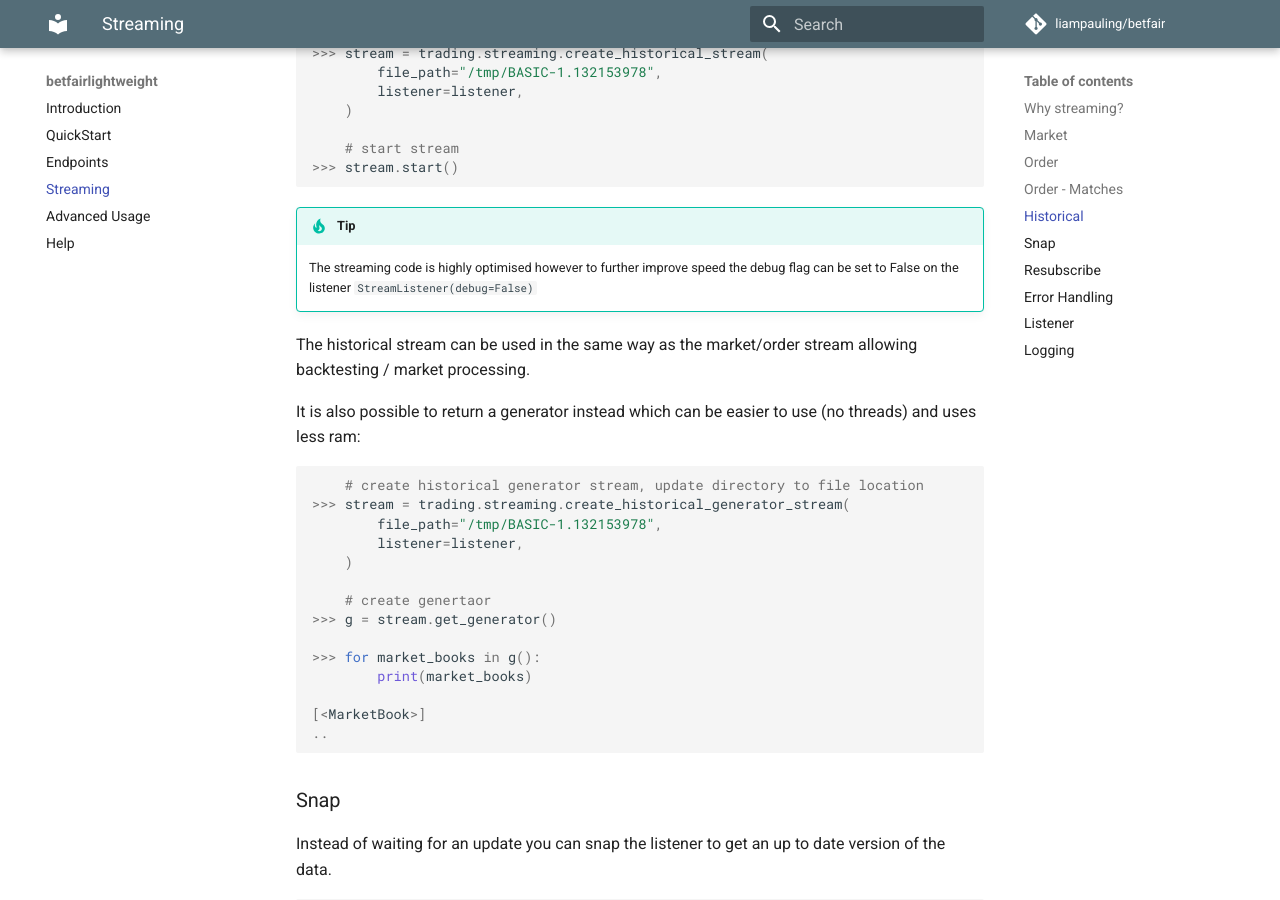
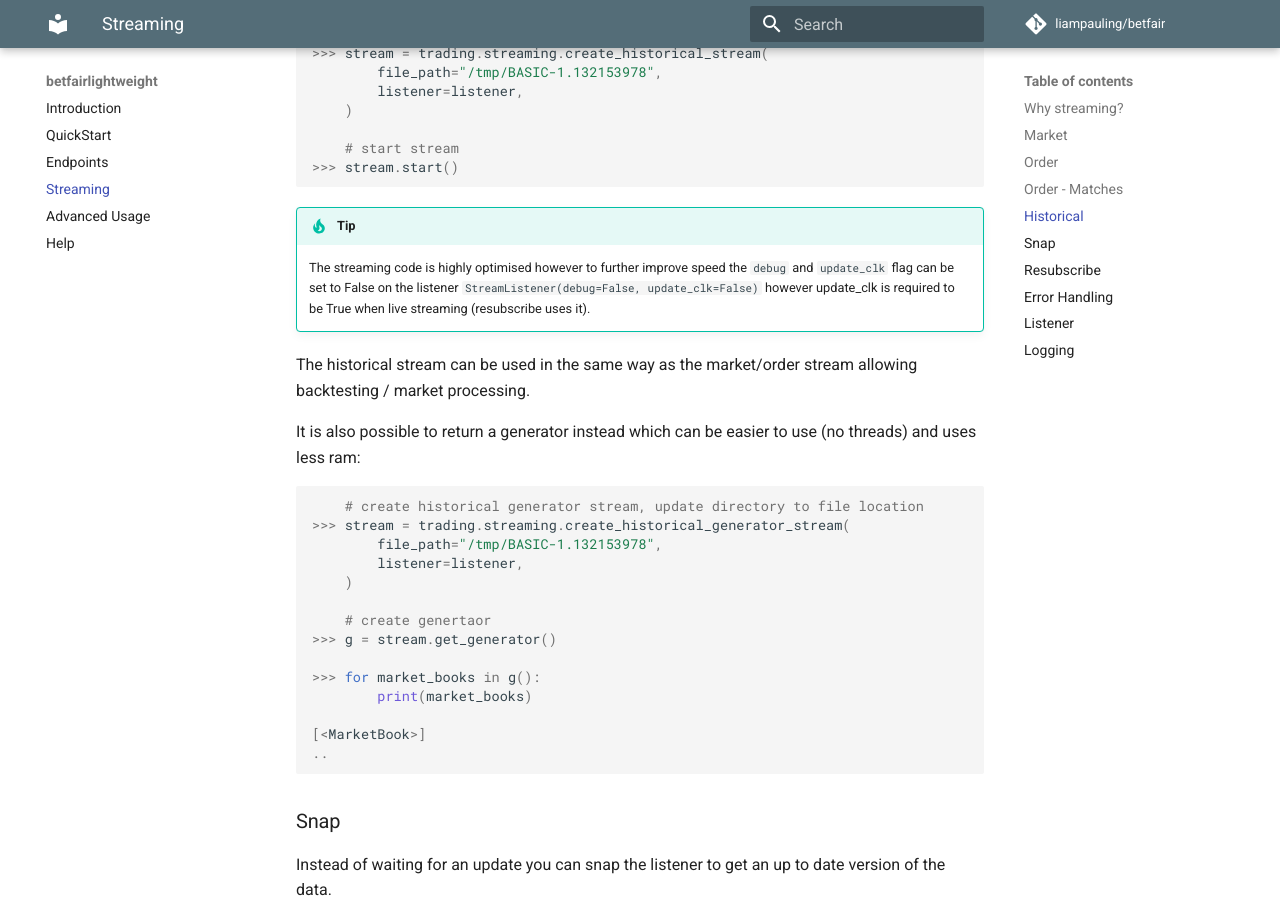
Before and after one commit to betcode-org/betfair, an MkDocs documentation site: the page built from docs/streaming.md, in a window 1280 px wide and 900 px high, scrolled down 3223 px. Built offline with MkDocs 1.6.1 and Material for MkDocs 9.7.7, drawn with Linux system fonts in a browser that asks for light colours; comment, search, counter and statistics services are not loaded.

Commit message:
docs update

````diff
--- a/docs/streaming.md
+++ b/docs/streaming.md
@@ -154,7 +154,7 @@ Betfairlightweight can also handle historical streaming data that has been purch
 ```
 
 !!! tip
-    The streaming code is highly optimised however to further improve speed the debug flag can be set to False on the listener `StreamListener(debug=False)`
+    The streaming code is highly optimised however to further improve speed the `debug` and `update_clk` flag can be set to False on the listener `StreamListener(debug=False, update_clk=False)` however update_clk is required to be True when live streaming (resubscribe uses it).
 
 The historical stream can be used in the same way as the market/order stream allowing backtesting / market processing.
 
````
